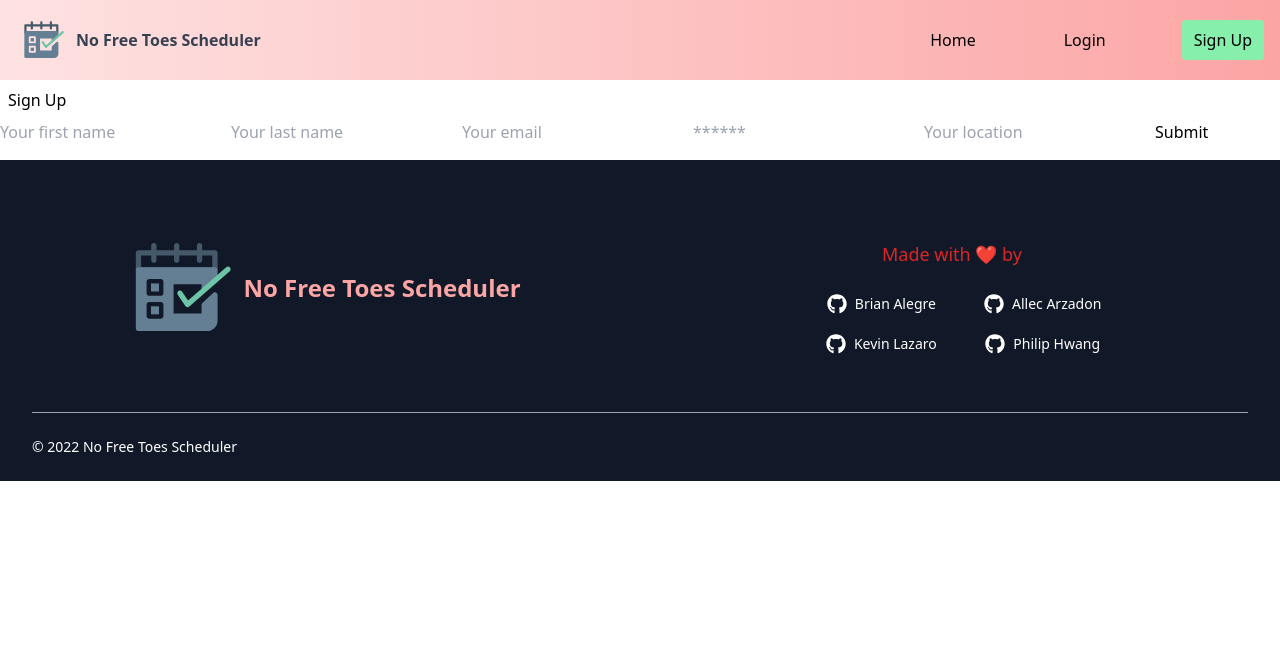
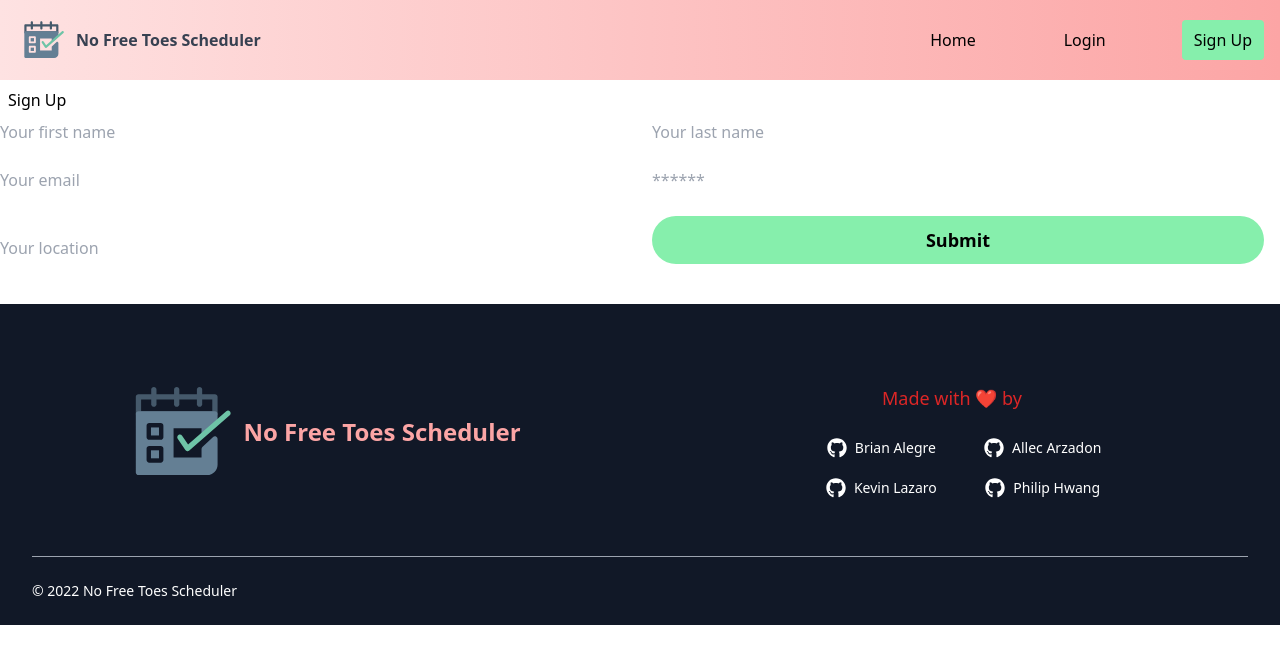
Before and after one commit to brianalegre/No-Free-Toes, a React (Create React App) app in the folder client/: page /signup/client in a window 1280 px wide. Shown: the top 664 px of the page. Built offline with nearby package versions, Linux system fonts and the light colour scheme; the HTML template or start-up script is replaced by a standard one.

Commit message:
tailwind for signup

```diff
--- a/client/src/components/Signup/pages/ClientSignup.js
+++ b/client/src/components/Signup/pages/ClientSignup.js
@@ -186,6 +186,7 @@ const ClientSignup = () => {
               </p>
             ) : (
               <form onSubmit={handleFormSubmit}>
+              <div class="grid gap-6 mb-6 md:grid-cols-2">
                 <input
                   className="form-input"
                   placeholder="Your first name"
@@ -227,12 +228,13 @@ const ClientSignup = () => {
                   onChange={handleChange}
                 />
                 <button
-                  className="btn btn-block btn-primary"
+                  className="py-2.5 px-5 mr-4 mb-4 text-lg font-semibold focus:outline-none rounded-full text-center bg-green-300 hover:bg-green-700 text-black hover:text-gray-100 rounded transition duration-300"
                   style={{ cursor: 'pointer' }}
                   type="submit"
                 >
                   Submit
                 </button>
+                </div>
               </form>
             )}
 
--- a/client/src/components/Signup/pages/ProviderSignup.js
+++ b/client/src/components/Signup/pages/ProviderSignup.js
@@ -232,7 +232,7 @@ const ProviderSignup = () => {
                   onChange={handleChange}
                 />
                 <button
-                  className="btn btn-block btn-primary"
+                  className="py-2.5 px-5 mr-4 mb-4 text-lg font-semibold focus:outline-none rounded-full text-center bg-green-300 hover:bg-green-700 text-black hover:text-gray-100 rounded transition duration-300 btn btn-block"
                   style={{ cursor: 'pointer' }}
                   type="submit"
                 >
--- a/package.json
+++ b/package.json
@@ -20,11 +20,12 @@
     "build": "cd client && npm run build"
   },
   "dependencies": {
-    "jwt-decode": "^3.1.2",
     "@apollo/react-hooks": "^4.0.0",
     "dotenv": "^16.0.1",
+    "jwt-decode": "^3.1.2",
     "moment": "^2.29.4",
     "react-router-dom": "^6.3.0",
+    "react-select": "^5.4.0",
     "react-tabs": "^5.1.0"
   }
 }
```
Also changed, not shown: 1 other file (tests, documents, lock files or other folders).
